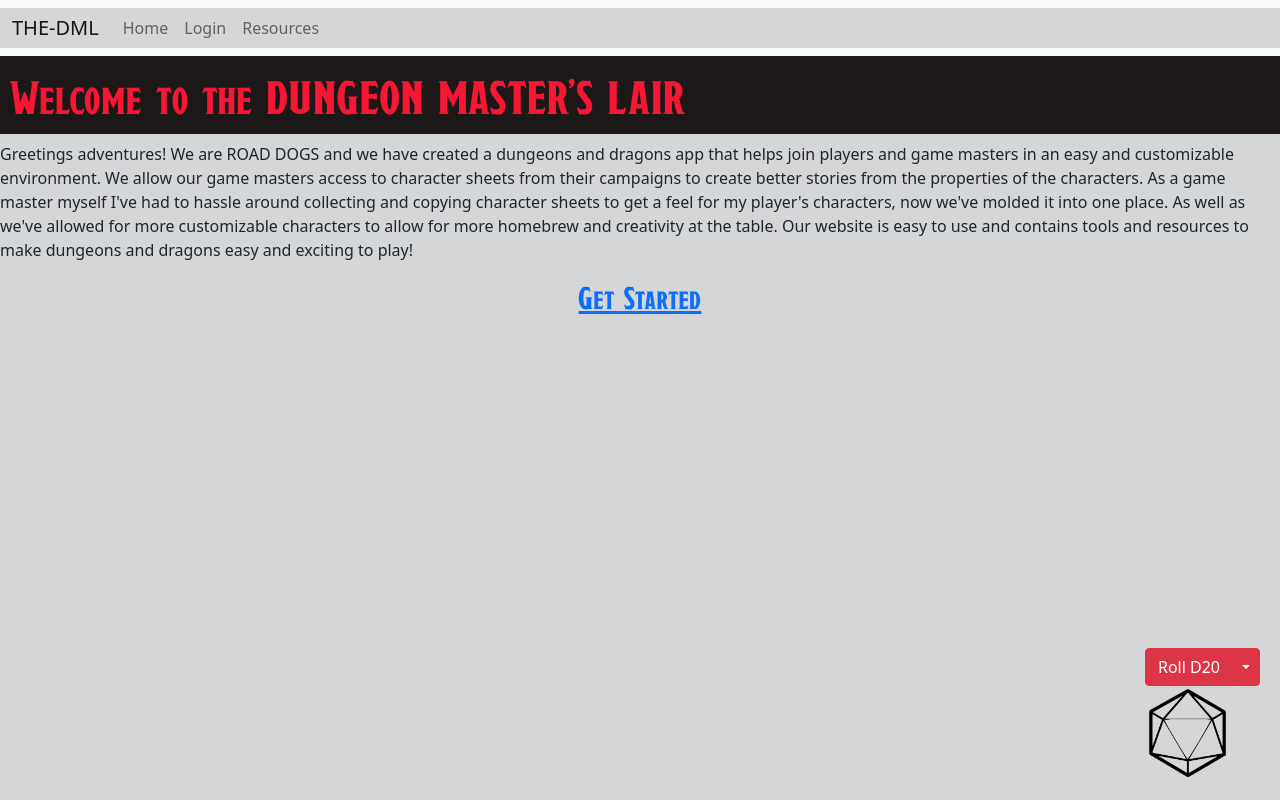
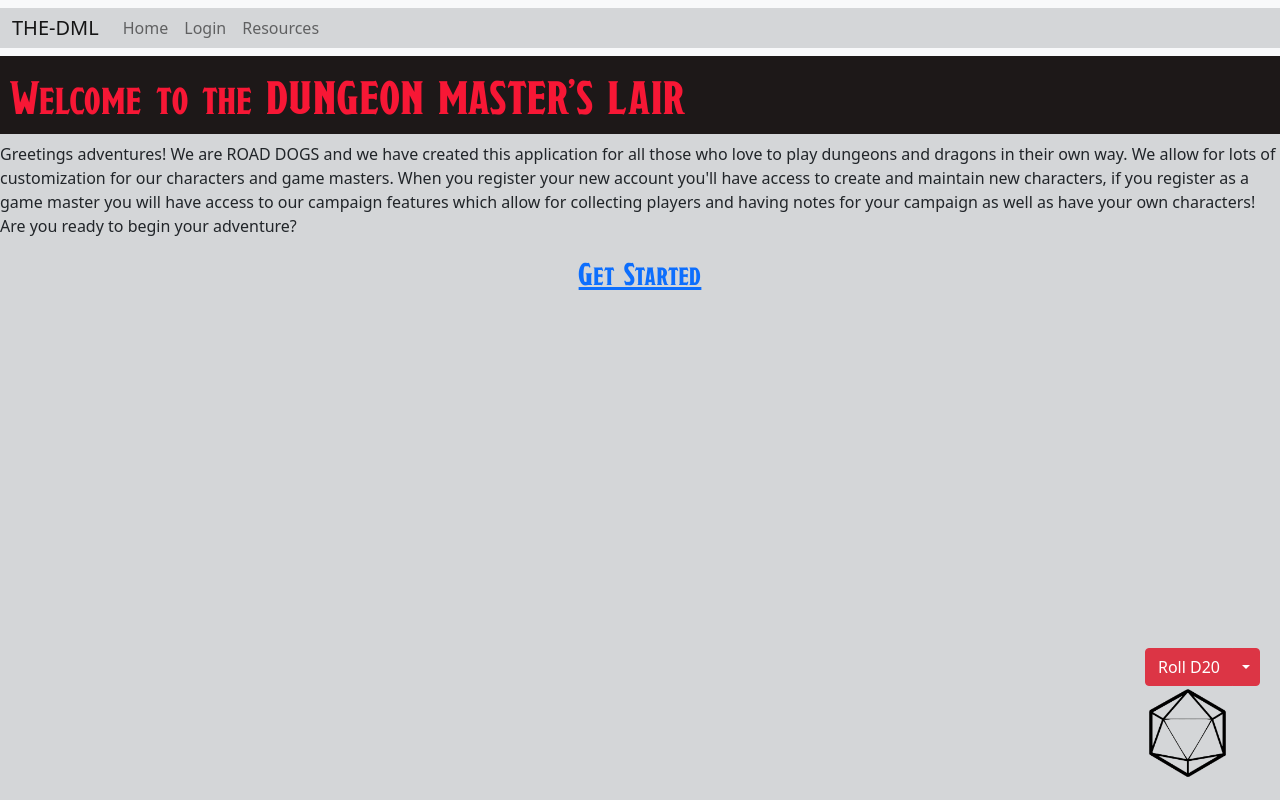
Before and after one commit to JacobBMitchell/the-dml, a React (Create React App) app in the folder client/: page / in a window 1280 px wide. Built offline with nearby package versions, Linux system fonts and the light colour scheme.

Commit message:
homepage

```diff
--- a/client/src/HomePage.js
+++ b/client/src/HomePage.js
@@ -1,12 +1,11 @@
 function HomePage() {
     return (<div className="homepage">
         <h1>Welcome to the DUNGEON MASTER'S LAIR</h1>
-        <p>Greetings adventures! We are ROAD DOGS  and we have created a dungeons and dragons app that helps join players and
-        game masters in an easy and customizable environment. We allow our game masters access to character sheets from their
-        campaigns to create better stories from the properties of the characters. As a game master myself I've had to hassle
-        around collecting and copying character sheets to get a feel for my player's characters, now we've molded it into one place.
-        As well as we've allowed for more customizable characters to allow for more homebrew and creativity at the table.
-        Our website is easy to use and contains tools and resources to make dungeons and dragons easy and exciting to play! </p>
+        <p>Greetings adventures! We are ROAD DOGS and we have created this application for all those who love to play
+        dungeons and dragons in their own way. We allow for lots of customization for our characters and game masters.
+        When you register your new account you'll have access to create and maintain new characters, if you register as
+        a game master you will have access to our campaign features which allow for collecting players and having notes
+        for your campaign as well as have your own characters! Are you ready to begin your adventure? </p>
         <a href="/login"><h2>Get Started</h2></a>
     </div>)
 
```
